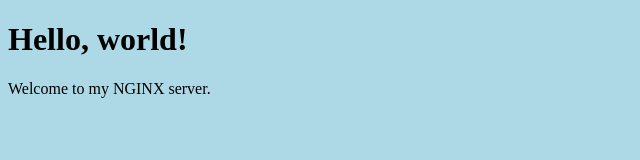
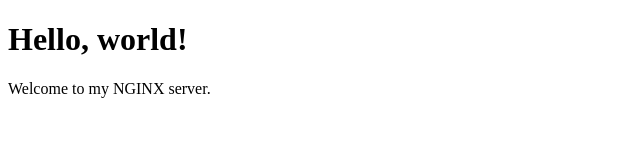
Before and after one commit to satyam756/Nginx_hello, a plain HTML site: page index.html in a window 1280 px wide. Shown: the whole page, without its empty margins (0-640 px from the left). Drawn offline with Linux system fonts and the light colour scheme.

Commit message:
Update index.html

```diff
--- a/index.html
+++ b/index.html
@@ -3,7 +3,7 @@
 <head>
     <title>Hello World</title>
 </head>
-<body style="background-color: lightblue;">
+<body>
     <h1>Hello, world!</h1>
     <p>Welcome to my NGINX server.</p>
 </body>
```
